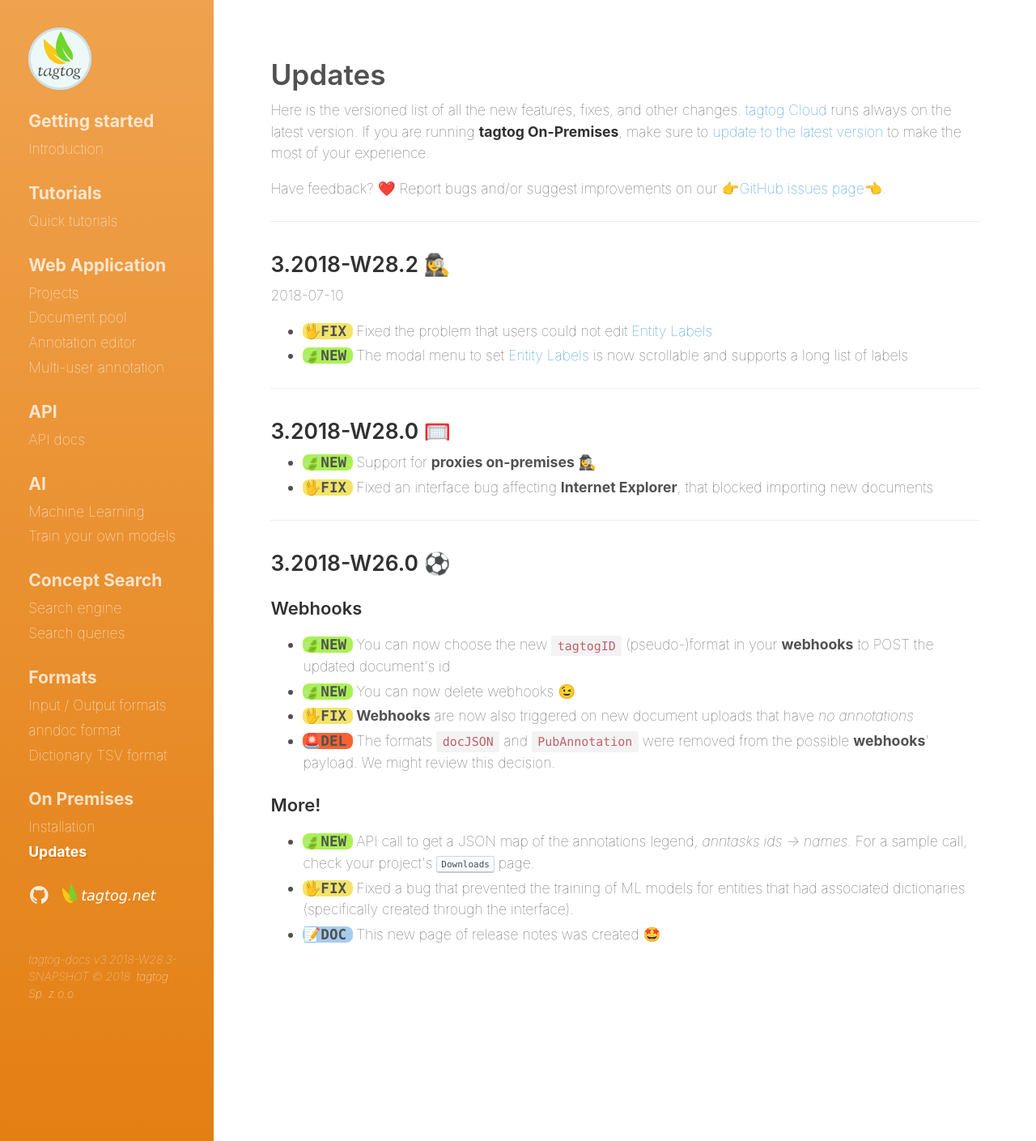
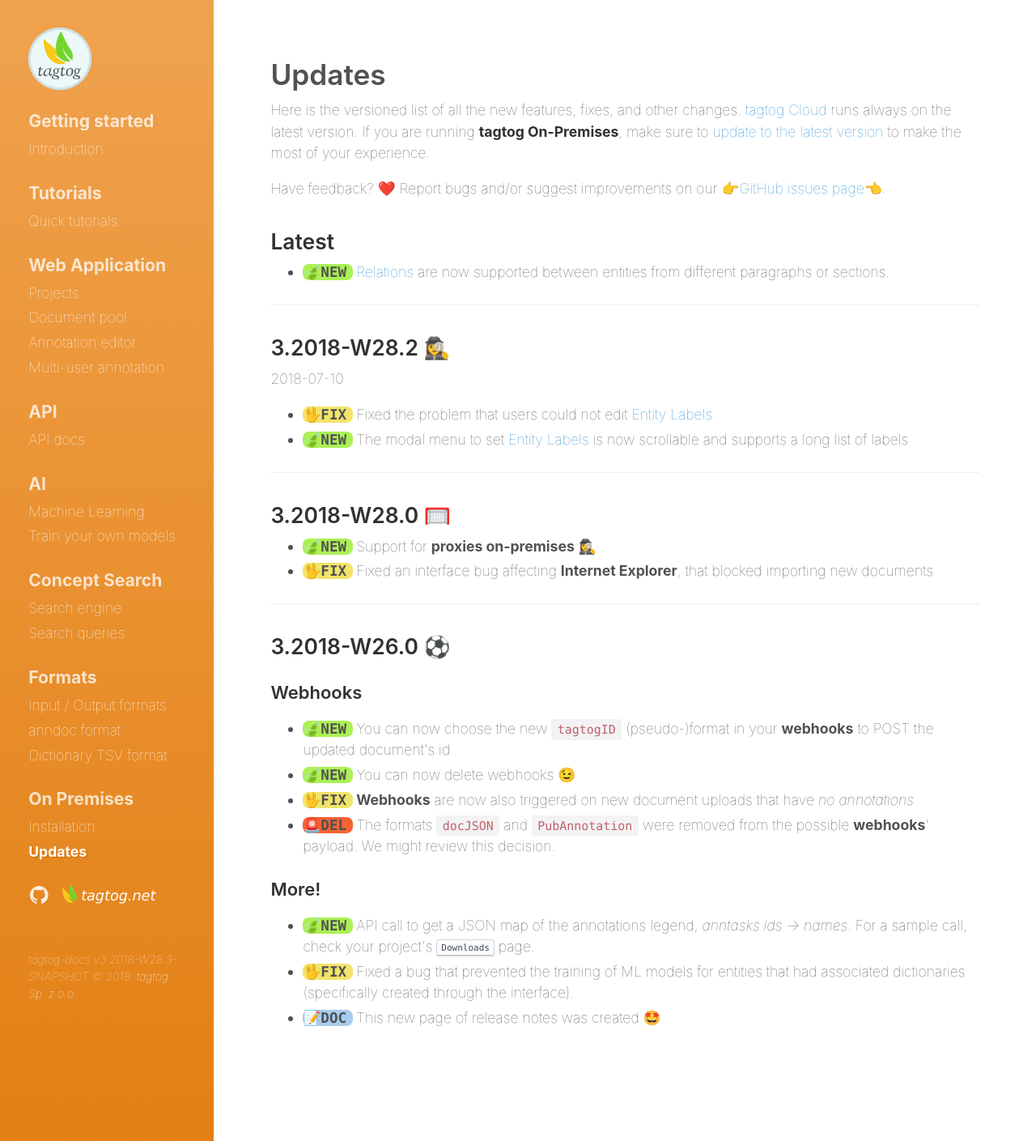
Before and after one commit to tagtogorg/tagtog-doc, a Jekyll site: the page built from updates.md, in a window 1280 px wide. Shown: the whole page at 81% size. Built offline with Jekyll 4.4.1, drawn with Linux system fonts in a browser that asks for light colours; nearby versions of some CDN libraries; emoji names are drawn with the system emoji font.

Commit message:
updated with relations supported between different paragraphs

```diff
--- a/updates.md
+++ b/updates.md
@@ -9,14 +9,21 @@ Here is the versioned list of all the new features, fixes, and other changes. [t
 
 Have feedback? :heart: Report bugs and/or suggest improvements on our [:point_right:GitHub issues page:point_left:](https://github.com/tagtog/tagtog-doc/issues).
 
+## Latest
+
+<ul class="updates">
+  <li class="new"><a title="Annotation types" href="/webeditor.html#annotation-types">Relations</a> are now supported between entities from different paragraphs or sections.</li>
+</ul>
+
+
 ---
 
 ## 3.2018-W28.2 🕵️‍♀️
 2018-07-10
 
 <ul class="updates">
-  <li class="fix">Fixed the problem that users could not edit <a title="Annotation type" href="/webeditor.html#annotation-types">Entity Labels</a></li>
-  <li class="new">The modal menu to set <a title="Annotation type" href="/webeditor.html#annotation-types">Entity Labels</a> is now scrollable and supports a long list of labels</li>
+  <li class="fix">Fixed the problem that users could not edit <a title="Annotation types" href="/webeditor.html#annotation-types">Entity Labels</a></li>
+  <li class="new">The modal menu to set <a title="Annotation types" href="/webeditor.html#annotation-types">Entity Labels</a> is now scrollable and supports a long list of labels</li>
 </ul>
 
 ---
```
Also changed, not shown: webeditor.md (+2 -1 lines).
